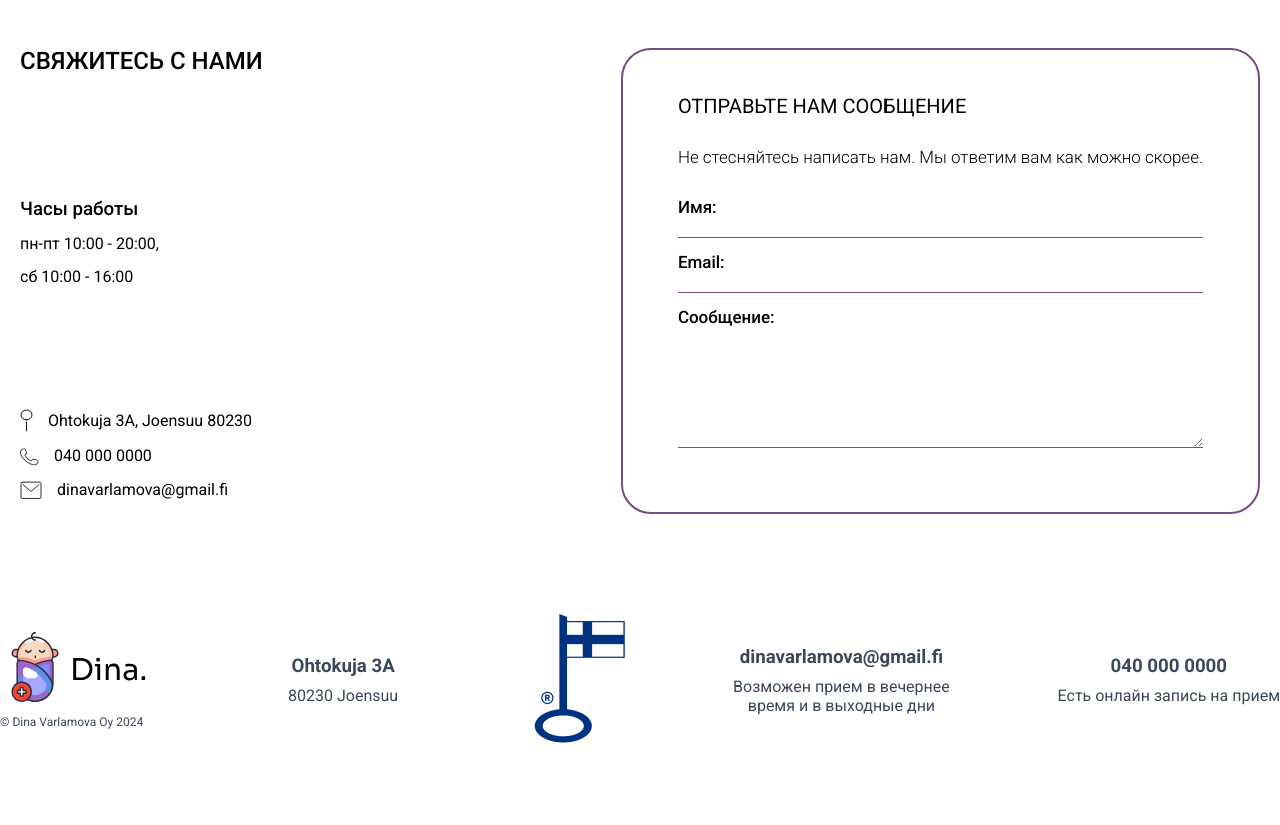
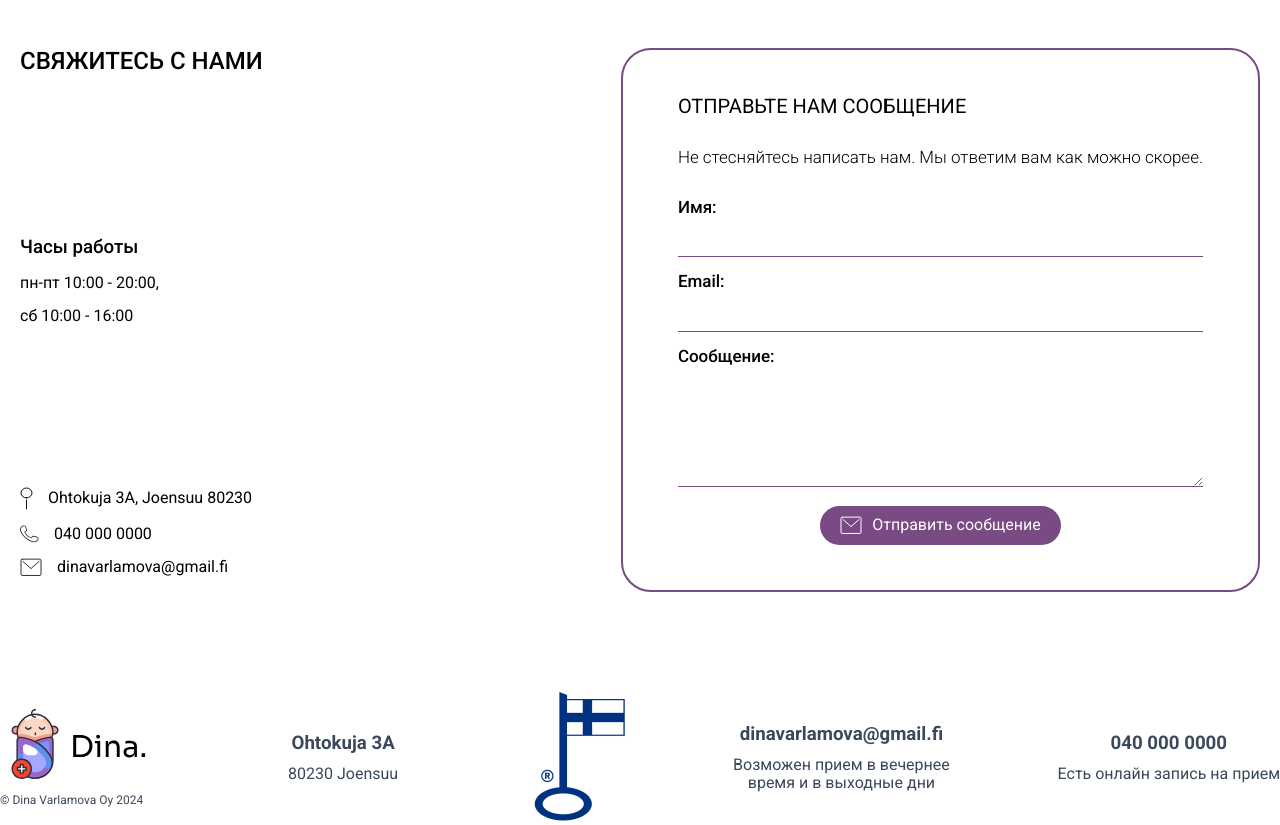
Before and after one commit to DAPDevs-Solutions/DinaDocProject, a Django app: page /contacts/ in a window 1280 px wide. Shown: the part 136-961 px from the top of the page. Before the commit the page ends 879 px from the top, so only its background shows below. Run offline with Django 5.2, Linux system fonts and the light colour scheme; data that the repository does not hold is empty.

Commit message:
Added: - send message button

```diff
--- a/menu_pages/static/css/contact_page.css
+++ b/menu_pages/static/css/contact_page.css
@@ -101,6 +101,31 @@ h1, h2, h3, p {
     border-bottom: 1px solid #794A83;
 }
 
+.form_field input {
+    height: 40px;
+}
+
 .form_field textarea {
     height: 120px;
 }
+
+.send-button {
+    display: flex;
+    justify-content: center;
+    align-items: center;
+}
+
+.send-btn {
+    display: flex;
+    justify-content: center;
+    align-items: center;
+    background-color: #794a83;
+      border-radius: 30px;
+    color: #FFFFFF;
+    border: 0;
+    padding: 10px 20px 10px 20px;
+}
+
+.send-btn svg {
+    margin-right: 10px;
+}
--- a/templates/base/base.html
+++ b/templates/base/base.html
@@ -35,7 +35,7 @@
 
                 <div class="nav_list--make_appointment">
                     <button>
-                        <img class="appointment-icon" src="{% static 'base/images/make_appointment_icon.svg' %}" alt="">
+                        <img class="appointment-icon" src="{% static 'base/images/make_appointment_icon.svg' %}" alt="Иконка записи на прием">
                         Записаться на прием
                     </button>
                 </div>
--- a/templates/contact_page/contact_page.html
+++ b/templates/contact_page/contact_page.html
@@ -46,8 +46,23 @@
 
                     <form method="POST" action="{% url 'contact_page' %}">
                         {% csrf_token %}
+
                         <div class="form_field">
                             {{ feedback_form.as_p }}
+
+                            <div class="send-button">
+                                <button class="send-btn">
+{#                                    <svg width="19" height="18" viewBox="0 0 19 18" fill="none" xmlns="http://www.w3.org/2000/svg">#}
+{#                                        <path d="M7.19438 5.40488L5.22171 7.22652C6.24884 9.29671 8.42788 11.6026 10.9561 12.3767L12.662 10.8328C12.662 10.8328 16.7062 11.473 17.6148 11.8754C18.4034 12.2215 18.6631 12.9899 18.5399 13.9384C18.4066 14.9582 16.9361 17.205 14.2847 17.2299C11.6341 17.2541 7.7303 15.4418 4.93373 12.767C2.13716 10.0936 -0.356512 6.7031 0.0420891 3.82465C0.441499 0.94544 3.20432 0.431298 3.89563 0.385014C4.59477 0.338714 5.14955 0.524582 5.57092 0.998166C6.11309 1.60846 7.19438 5.40488 7.19438 5.40488ZM4.95415 1.59351C4.62536 1.20326 4.06039 1.13773 3.49543 1.25881C2.99325 1.36563 1.16418 2.05426 0.905241 3.8987C0.618051 5.94966 2.30353 9.42062 5.32765 12.0762C8.35255 14.7318 11.2668 16.2814 13.7715 16.4672C16.2762 16.6531 17.4979 14.6513 17.6768 14.0495C17.8549 13.4485 17.7074 12.8417 17.3472 12.5996C16.889 12.2913 12.9492 11.6518 12.9492 11.6518L11.1617 13.2505C8.22229 12.3824 5.45476 9.95331 4.27696 6.98441L6.22923 5.19978C6.22844 5.19978 5.28371 1.98305 4.95415 1.59351Z" fill="#FFFFFF"></path>#}
+{#                                    </svg>#}
+                                    <svg width="22" height="18" viewBox="0 0 22 18" fill="none" xmlns="http://www.w3.org/2000/svg">
+                                        <path d="M19.0287 3.48693L11 10.5635L2.97133 3.48693M2.02407 1.14443C1.75247 1.14443 1.49199 1.27365 1.29994 1.50365C1.10789 1.73365 1 2.0456 1 2.37087V16.2357C1 16.561 1.10789 16.873 1.29994 17.103C1.49199 17.333 1.75247 17.4622 2.02407 17.4622H19.9759C20.2475 17.4622 20.508 17.333 20.7001 17.103C20.8921 16.873 21 16.561 21 16.2357V2.35247C21 2.0272 20.8921 1.71525 20.7001 1.48525C20.508 1.25525 20.2475 1.12604 19.9759 1.12604H2.02407V1.14443Z" stroke="#FFFFFF" stroke-linecap="round" stroke-linejoin="round"></path>
+                                    </svg>
+
+
+                                    Отправить сообщение
+                                </button>
+                            </div>
                         </div>
                     </form>
                 </div>
```
